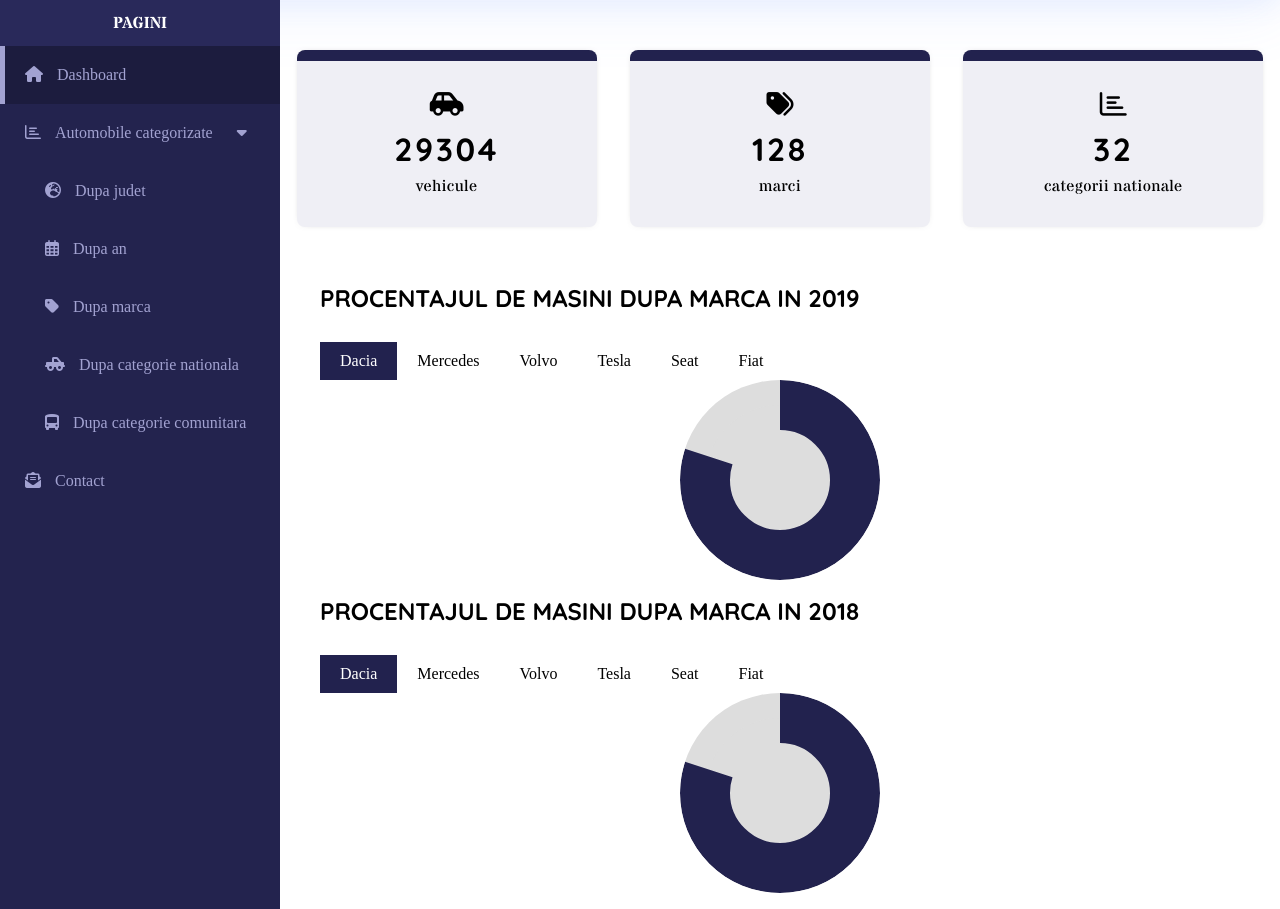
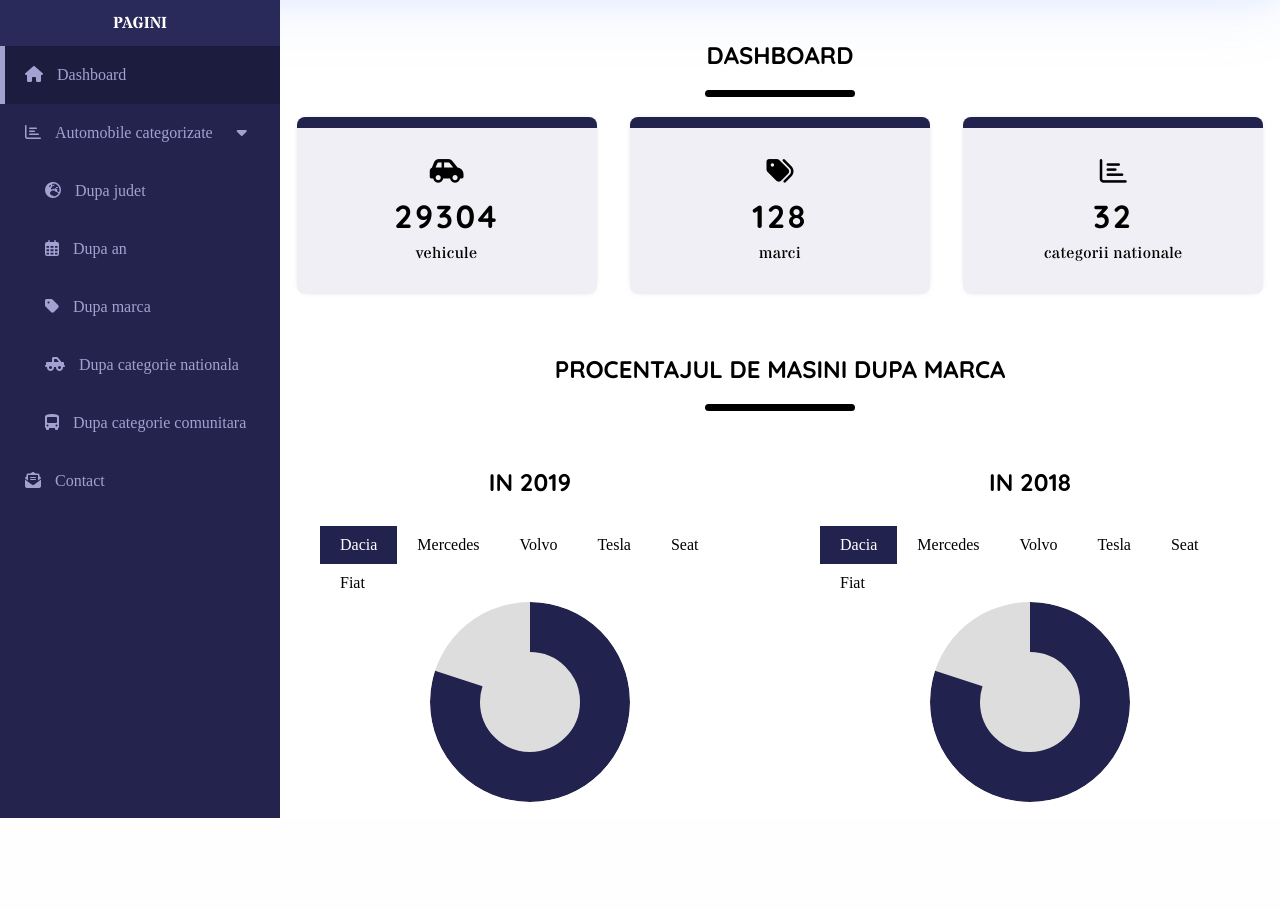
Before and after one commit to monicamacovei/work, a PHP site: page / in a window 1280 px wide. Shown: the part 84-993 px from the top of the page. After the commit the page ends 902 px from the top, so only its background shows below. Run offline with PHP 8.4, Linux system fonts and the light colour scheme; some libraries are stand-ins or nearby versions.

Commit message:
CSS doua pie-uri

```diff
--- a/css/style.css
+++ b/css/style.css
@@ -35,7 +35,7 @@ aside {
 
 main {
     flex-basis: 100%;
-    padding-top: 50px
+    padding-top: 20px
 
 }
 aside > h2 {
@@ -204,23 +204,50 @@ p.menu-label {
   border-radius: 50%;
   display: block;
 }
-.procentaj-masini figcaption {font-family: 'Quicksand';text-transform: uppercase;font-weight: 800;font-size: 24px;margin-bottom: 29px;}
+.procentaj-masini figcaption {
+    font-family: 'Quicksand';
+    text-transform: uppercase;
+    font-weight: 800;
+    font-size: 24px;
+    margin-bottom: 29px;
+    text-align: center;
+}
 
 .procentaj-masini {
     padding-top: 40px;
 }
 .masini-menu div:last-of-type {
     margin-right: 0;
-  }
-  .masini-menu div {
+}
+.masini-menu div {
     display: inline-block;
     padding: 10px 20px;
 }
 
-  .masini-menu div.active {
+.masini-menu div.active {
     background-color: #22224e;
     color: white;
   }
+.procentaj-masini .two-columns {
+    display: flex;
+    flex-direction: row;
+}
+.title{
+    font-family: 'Quicksand';
+    text-transform: uppercase;
+    font-weight: 800;
+    font-size: 24px;
+    text-align: center;
+}
+.title:after {
+    content: '';
+    height: 7px;width: 150px;background: #000;display: block;margin-left: auto;
+    margin-right: auto;margin-top: 20px;border-radius: 16px;
+}
+
+.procentaj-masini .title {
+    margin-bottom: 40px;
+}
 
 /*end -- dashboard procentaj masini*/
 @media screen and (max-width:980px){
--- a/index.html
+++ b/index.html
@@ -85,7 +85,8 @@
                 </nav>
             </aside>
             <main>
-                <section>
+                <section class="dashboard-boxes">
+                        <h2 class="title">Dashboard</h2>
                         <div class="three-columns">
                             <article>
                                 <div class="box-wrapper">
@@ -111,10 +112,12 @@
                         </div>
                 </section>
                 <section class="procentaj-masini">
+                    <h2 class="title">Procentajul de masini dupa marca</h2>
+                    <div class="two-columns">
                         <article>
                             <figure>
                                 <figcaption>
-                                Procentajul de masini dupa marca in 2019
+                                    in 2019
                                 </figcaption>
 
                                 <div class="masini-menu-2019 masini-menu"></div>
@@ -126,7 +129,7 @@
                         <article>
                             <figure>
                                 <figcaption>
-                                Procentajul de masini dupa marca in 2018
+                                    in 2018
                                 </figcaption>
 
                                 <div class="masini-menu-2018 masini-menu"></div>
@@ -135,6 +138,7 @@
                                 </svg>
                             </figure>
                         </article>
+                    </div>
                 </section>
             </main>
         </div>
```
Lines whose indentation alone changed are shown as unchanged.
